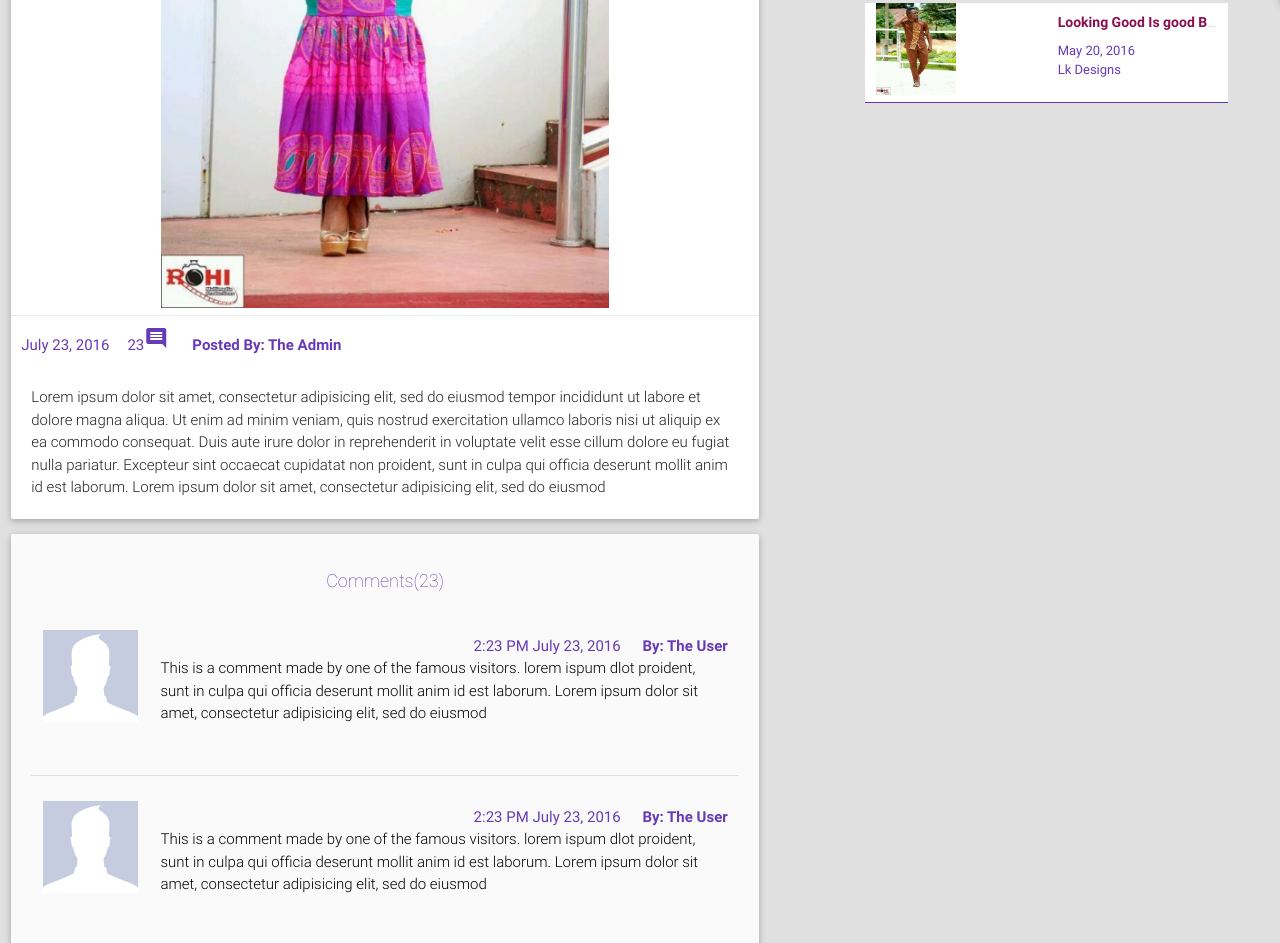
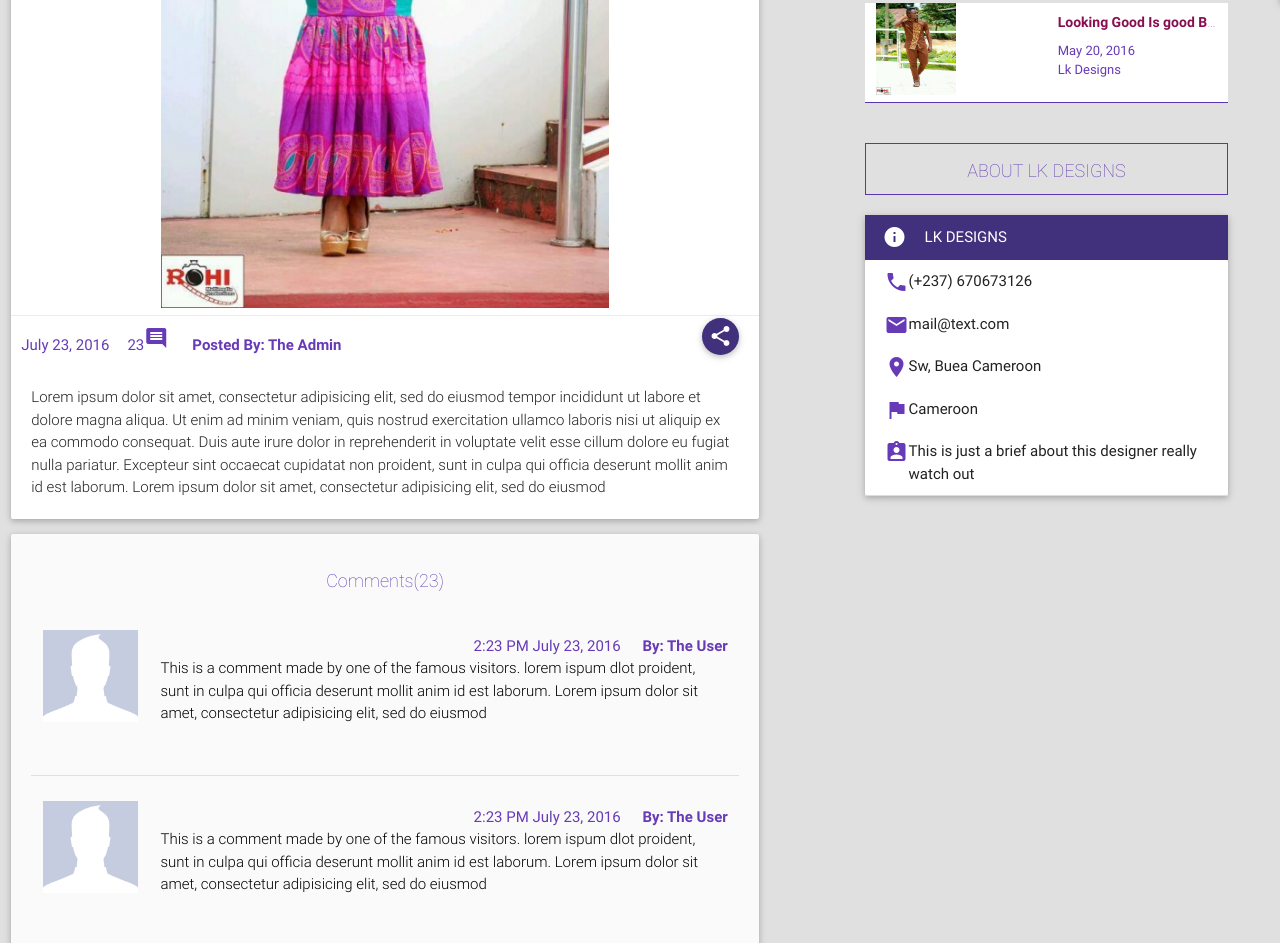
Before and after one commit to BankiLouis/afrimode, a plain HTML site: page blog-detail.html in a window 1280 px wide. Shown: the part 857-1800 px from the top of the page. Drawn offline with Linux system fonts and the light colour scheme; a script that the page names is missing; files whose address does not match are found by name.

Commit message:
Small changes

```diff
--- a/blog-detail.html
+++ b/blog-detail.html
@@ -99,7 +99,18 @@
         <img src="images/2.jpg" class="responsive-img" style="paddint-top:30px; width:60%; height: 100%; margin-left:20%;">
       </div>
         <div class="left-align card-action deep-purple-text " style="padding:10px;">
-        <span style="padding-right: 18px;">July 23, 2016</span><span>23<i class="material-icons">comments</i></span><span class="bold">Posted By: The Admin</span></div>
+        <span style="padding-right: 18px;">July 23, 2016</span><span>23<i class="material-icons">comments</i></span><span class="bold">Posted By: The Admin</span>
+          <span class="fixed-action-btn  click-to-toggle right" title="Share" style="position: inherit; right: 10px;">
+                  <a class="btn-floating deep-purple darken-1">
+                    <i class="mdi mdi-share-variant white-text"></i>
+                  </a>
+                  <ul>
+                    <li><a class="btn-floating indigo darken-2"><i class="mdi mdi-facebook"></i></a></li>
+                    <li><a class="btn-floating red accent-4"><i class="mdi mdi-google-plus"></i></a></li>
+                    <li><a class="btn-floating brown darken-2"><i class="mdi mdi-instagram"></i></a></li>
+                  </ul>
+                </span>
+        </div>
 
       <div class="card-content">
       <div class="font">
@@ -243,6 +254,42 @@
         </ul>
   </div>
 
+<div class="row">
+   <div class="row">
+        <div class="box" style="width:90%;">
+                <h4 class="h4">ABOUT LK DESIGNS</h4>
+        </div>
+  </div>
+  <ul class="collapsible" data-collapsible="expandable" style="width:90%; border:none;">
+    <li>
+      <div class="collapsible-header deep-purple darken-1  white-text active" style="border:none;"><i class="material-icons">info</i> LK DESIGNS</div>
+      <div class="collapsible-body">
+      <ul class="collection">
+        <li class="collection-item no-border">
+        <span class="left deep-purple-text darken-1" href=""><i class="material-icons">phone</i></span>
+        <span class="">(+237) 670673126</span>
+       </li>
+        <li class="collection-item no-border">
+        <span class="left deep-purple-text darken-1" href=""><i class="material-icons">mail</i></span>
+        <span class="">mail@text.com</span>
+       </li>
+        <li class="collection-item no-border">
+        <span class="left deep-purple-text darken-1" href=""><i class="material-icons">location_on</i></span>
+        <span class="">Sw, Buea Cameroon</span>
+       </li>
+       <li class="collection-item no-border">
+        <span class="left deep-purple-text darken-1" href=""><i class="material-icons">flag</i></span>
+        <span class="">Cameroon</span>
+       </li>
+       <li class="collection-item no-border">
+          <span class="left deep-purple-text darken-1" href=""><i class="material-icons">assignment_ind</i></span>
+          <span>This is just a brief about this designer really watch out</span>
+       </li>
+      </ul>
+      </div>
+    </li>
+</div>
+
 </div>
 
 </div>
```
